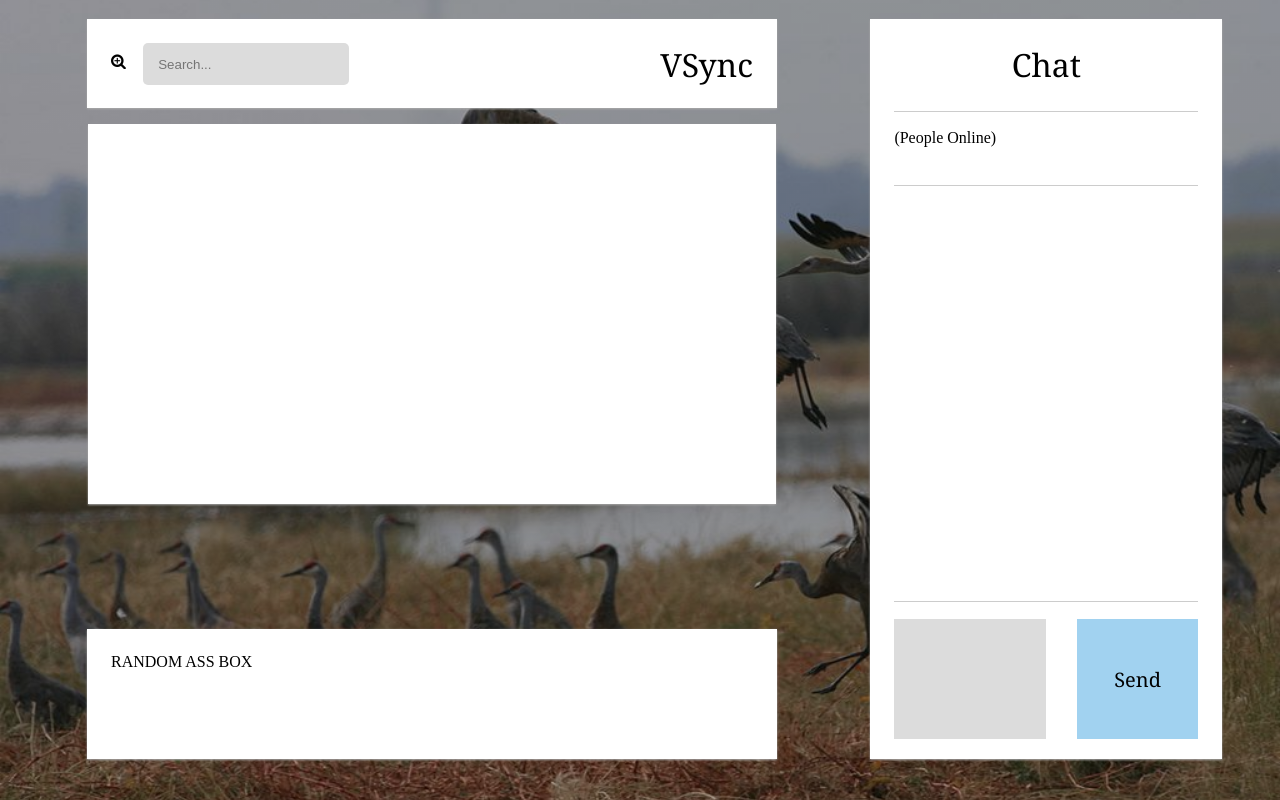
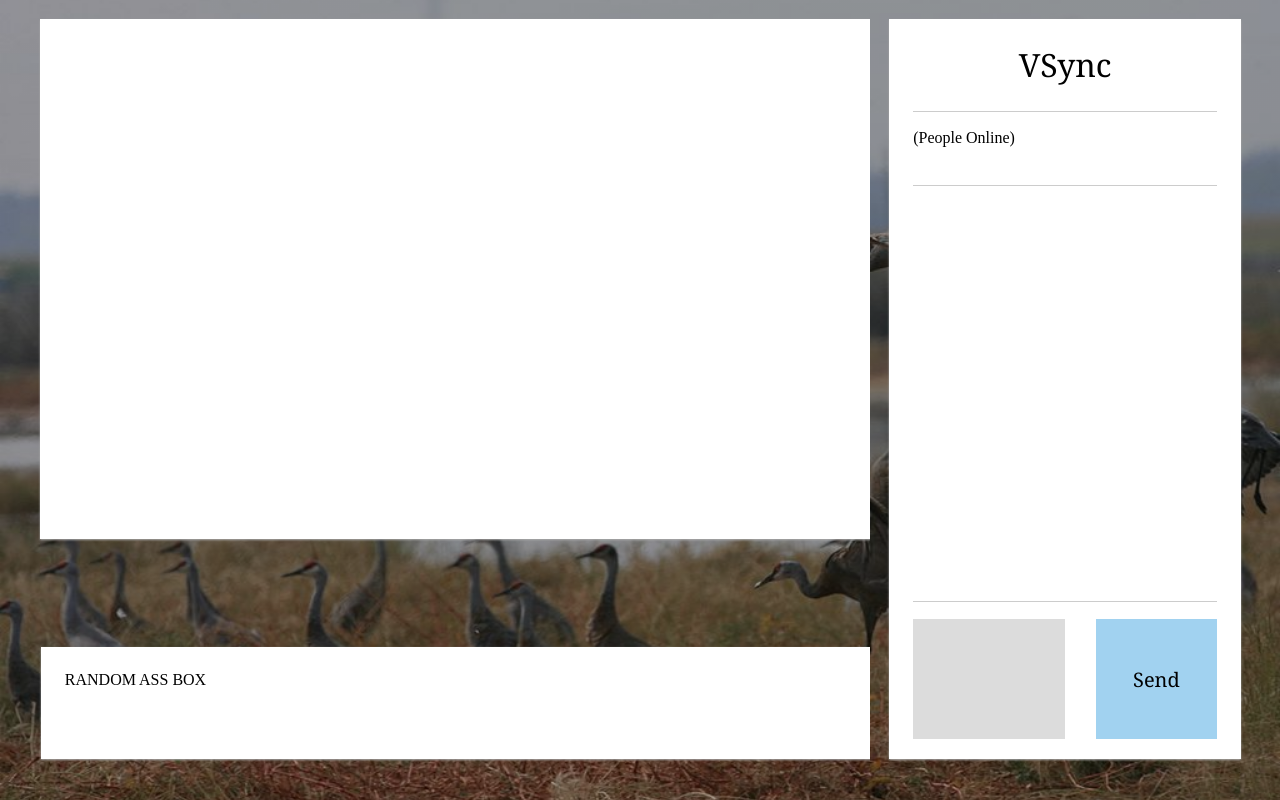
Before and after one commit to rsikdar/VSync, a website: page cardsV2.html in a window 1280 px wide. Drawn offline with nearby package versions, Linux system fonts and the light colour scheme.

Commit message:
Redesigned version 1

```diff
--- a/cardsV2.css
+++ b/cardsV2.css
@@ -71,9 +71,10 @@ button {
 #left-container {
     margin: .2em;
     margin-left: 1em;
+    margin-right: 0;
     padding: 0;
     width: 65%;
-    min-width: 700px;
+    min-width: 854px;
     min-height: 819px;
     height: auto;
     border-radius: 0;
@@ -83,6 +84,7 @@ button {
 }
 #right-container {
     margin: .2em;
+    margin-right: 0;
     padding: 0;
     min-width: 30%;
     min-height: 819px;
@@ -110,7 +112,7 @@ button {
     margin: 1em;
     padding: 1.5em;
     height: 92.5vh;
-    min-height: 485px;
+    min-height: 520px;
     min-width: 300px;
     visibility: visible;
     overflow: visible;
@@ -141,9 +143,9 @@ button {
 }*/
 #center-panels {
     box-sizing: border-box;
-    width: 746px;
+    width: 950px;
     height: 92.5vh;
-    min-height: 650px;
+    min-height: 652px;
     margin: 1em;
     padding: 1.5em;
     padding-top: 0;
@@ -189,8 +191,8 @@ button {
     margin: 1rem;
     padding-top: 1em;
     width: 30vw;
-    min-width: 640px;
-    min-height: 340px;
+    min-width: 854px;
+    min-height: 480px;
     margin-left: auto;
     margin-right: auto;
     visibility: visible;
@@ -201,11 +203,9 @@ button {
     visibility: visible;
     width: 30vw;
     position: absolute;
-    min-width: 642px;
-    min-height: 82px;
-    vertical-align: middle;
-    margin-left: .25em;
-    margin-right: .25em;
+    min-width: 854px;
+    min-height: 64px;
+    margin-left: .05em;
     margin-bottom: 0;
     bottom: 0;
     margin-top: 0;
--- a/cardsV2.html
+++ b/cardsV2.html
@@ -3,7 +3,7 @@
 <html>
 
 <head>
-    <link type="text/css" rel="stylesheet" href="cards.css" />
+    <link type="text/css" rel="stylesheet" href="cardsV2.css" />
     <link rel="shortcut icon" href='/img/favicon.ico' type="image/x-icon">
     <link rel="icon" href="/img/favicon.ico" type="image/x-icon">
     <link rel="stylesheet" href="https://maxcdn.bootstrapcdn.com/font-awesome/4.4.0/css/font-awesome.min.css">
@@ -26,15 +26,6 @@
       <div class="card" id="status-bar">I too, am a status bar</div>
         <div class="card" id="left-container">
             <div class="card" id="center-panels">
-                <div class="card" id="upper-box">
-                    <div id="search-bar">
-                        <span class="icon"><i class="fa fa-search-plus"></i></span>
-                        <input type="search" id="search" placeholder="Search..." />
-                    </div>
-                    <div id="logo">
-                        <h1>VSync</h1>
-                    </div>
-                </div>
                   <div class="card" id="video-box">
                     <div id="player"></div>
                   </div>
@@ -45,7 +36,7 @@
             <div class="card" id="right-container">
               <div class="card" id="chat-panel">
                 <div id="chat-title">
-                    <h1>Chat</h1>
+                    <h1>VSync</h1>
                 </div>
                 <hr></hr>
                 <div id="friends-online-box">(People Online)</div>
```
